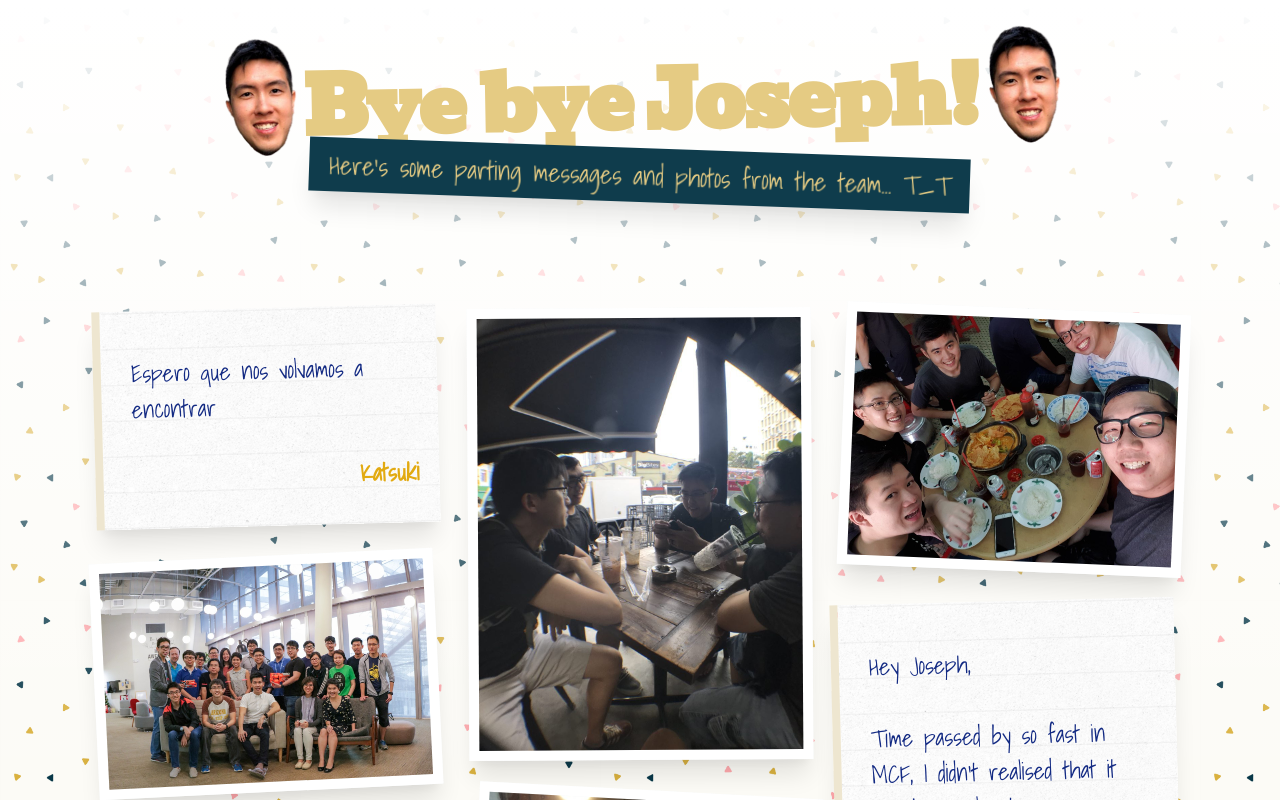
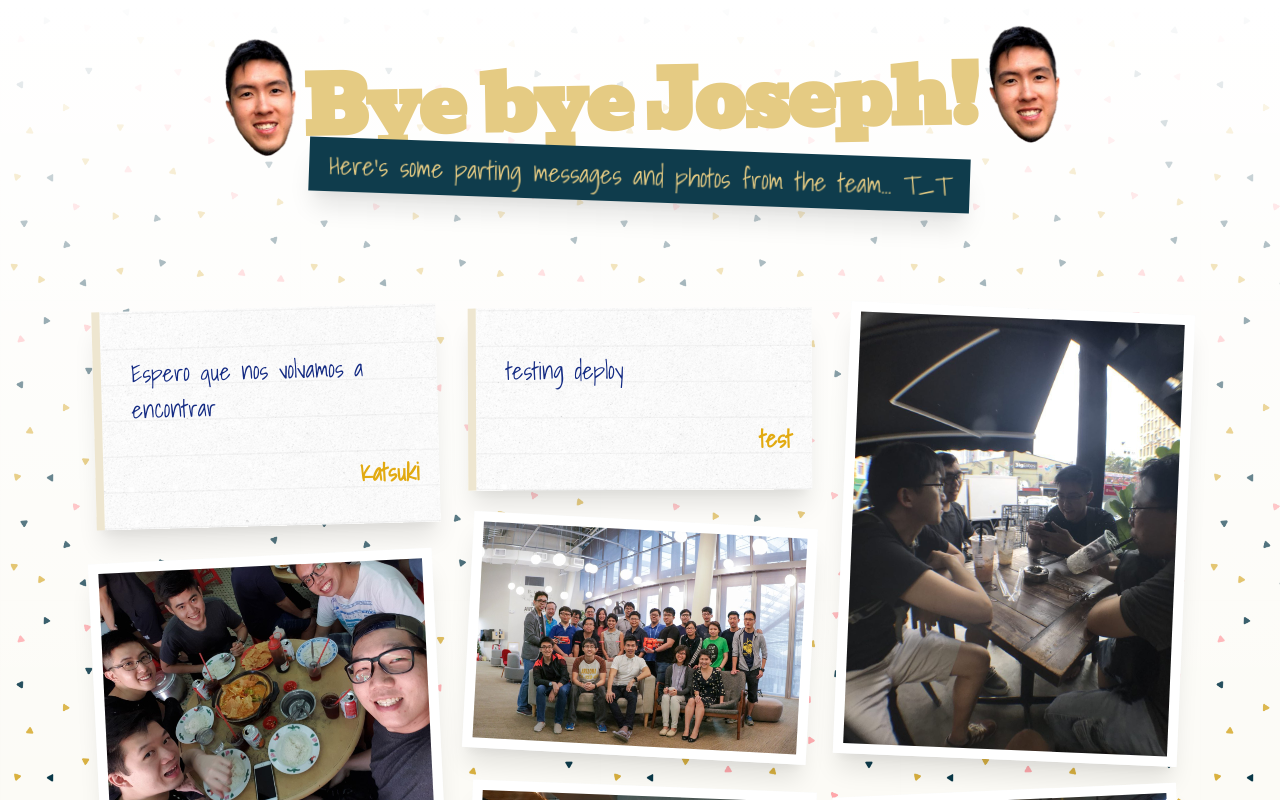
Before and after one commit to zephinzer/farewell, a React (Create React App) app: page / in a window 1280 px wide. Shown: the top 800 px of the page. Built offline with nearby package versions, Linux system fonts and the light colour scheme.

Commit message:
test deploy

```diff
--- a/src/messages/messages.js
+++ b/src/messages/messages.js
@@ -16,6 +16,11 @@ export const messages = [
     type: "text",
     header: "Katsuki",
     message: "Espero que nos volvamos a encontrar",
+  },
+  {
+    type: "text",
+    header: "test",
+    message: "testing deploy",
   },
   {
     type: "photo",
```
